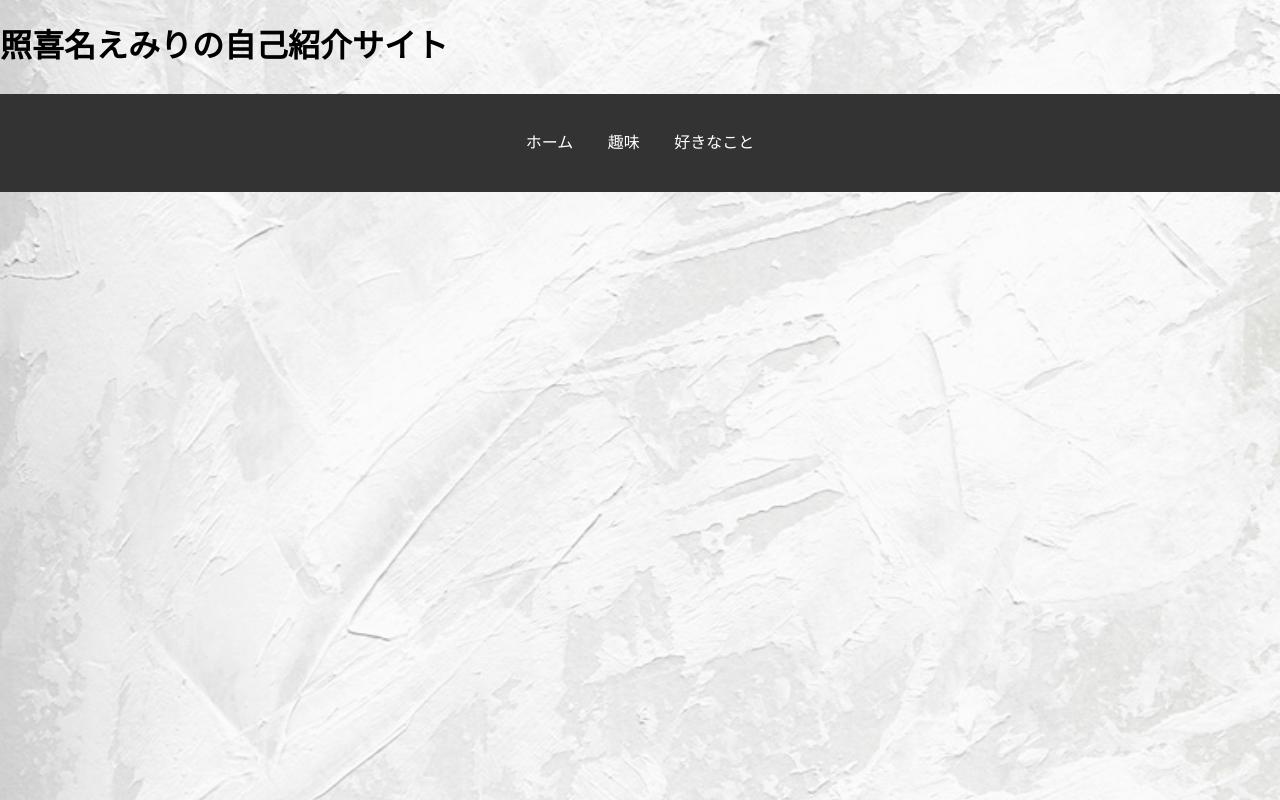
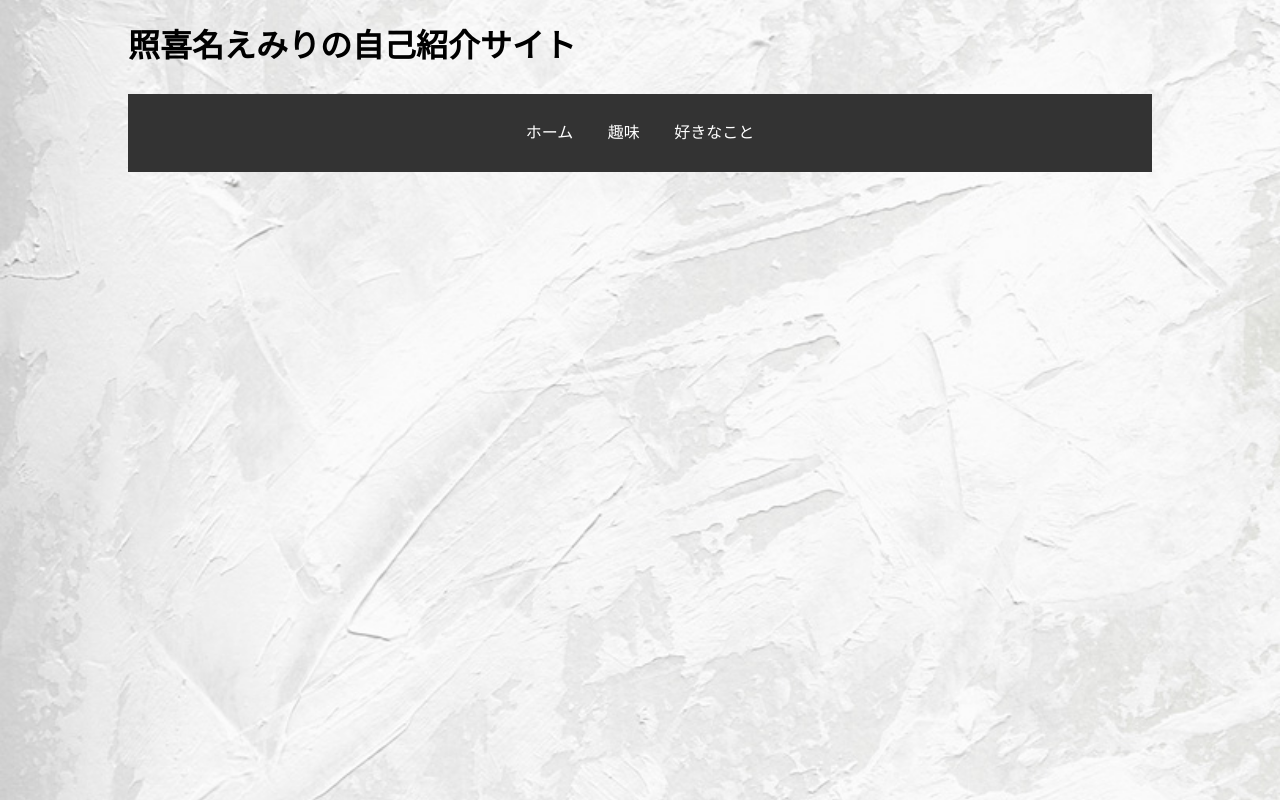
Before and after one commit to itc-s24019/WebExtention, a plain HTML site: page zenki_kadai/jicosyoukai_code.html in a window 1280 px wide. Drawn offline with Linux system fonts and the light colour scheme.

Commit message:
zenkikadai

```diff
--- a/zenki_kadai/jicosyoukai_code.html
+++ b/zenki_kadai/jicosyoukai_code.html
@@ -1,17 +1,4 @@
 <!DOCTYPE html>
-<html lang="ja">
-<head>
-    <meta charset="UTF-8">
-    <meta name="viewport" content="width=device-width, initial-scale=1.0">
-    <title>自己紹介</title>
-    <link rel="stylesheet" href="styles.css">
-</head>
-<body>
-    <header>
-        <h1>照喜名えみりの自己紹介サイト</h1>
-    </header>
-    <nav>
-        <a href="jikosyoukai_cod<!DOCTYPE html>
 <html lang="ja">
 <head>
     <meta charset="UTF-8">
@@ -22,6 +9,7 @@
 <body>
     <div class="container">
 
+        <h1>照喜名えみりの自己紹介サイト</h1>
         <nav>
             <ul>
                 <li><a href="jicosyoukai_code.html">ホーム</a></li>
```
